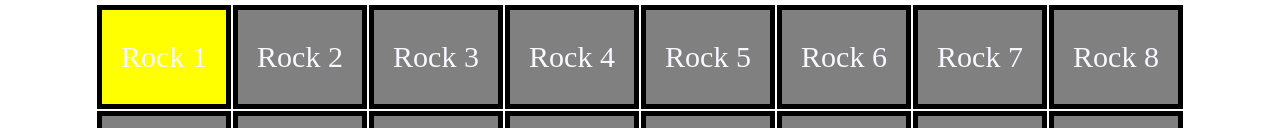
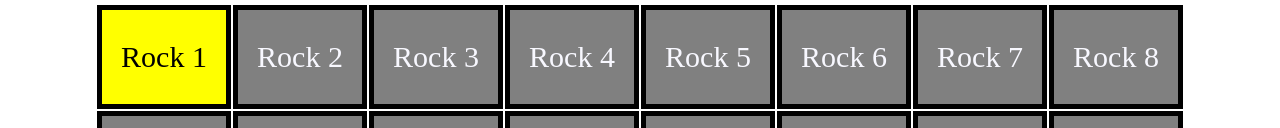
Before and after one commit to Instinct28/Assignment2, a plain HTML site: page puzzle_two_success.html in a window 1280 px wide. In both pictures the pointer is over the link "Rock 1". Shown: the part 1139-1267 px from the top of the page. Drawn offline with Linux system fonts and the light colour scheme.

Commit message:
Update puzzle_two_success.html

```diff
--- a/puzzle_two_success.html
+++ b/puzzle_two_success.html
@@ -93,6 +93,9 @@
             color: ghostwhite;
             text-decoration: none;
         }
+        .rock table tr td a:hover{
+            color: black;
+        }
         .rock table tr td:hover{
             background-color: yellow;
         }
```
